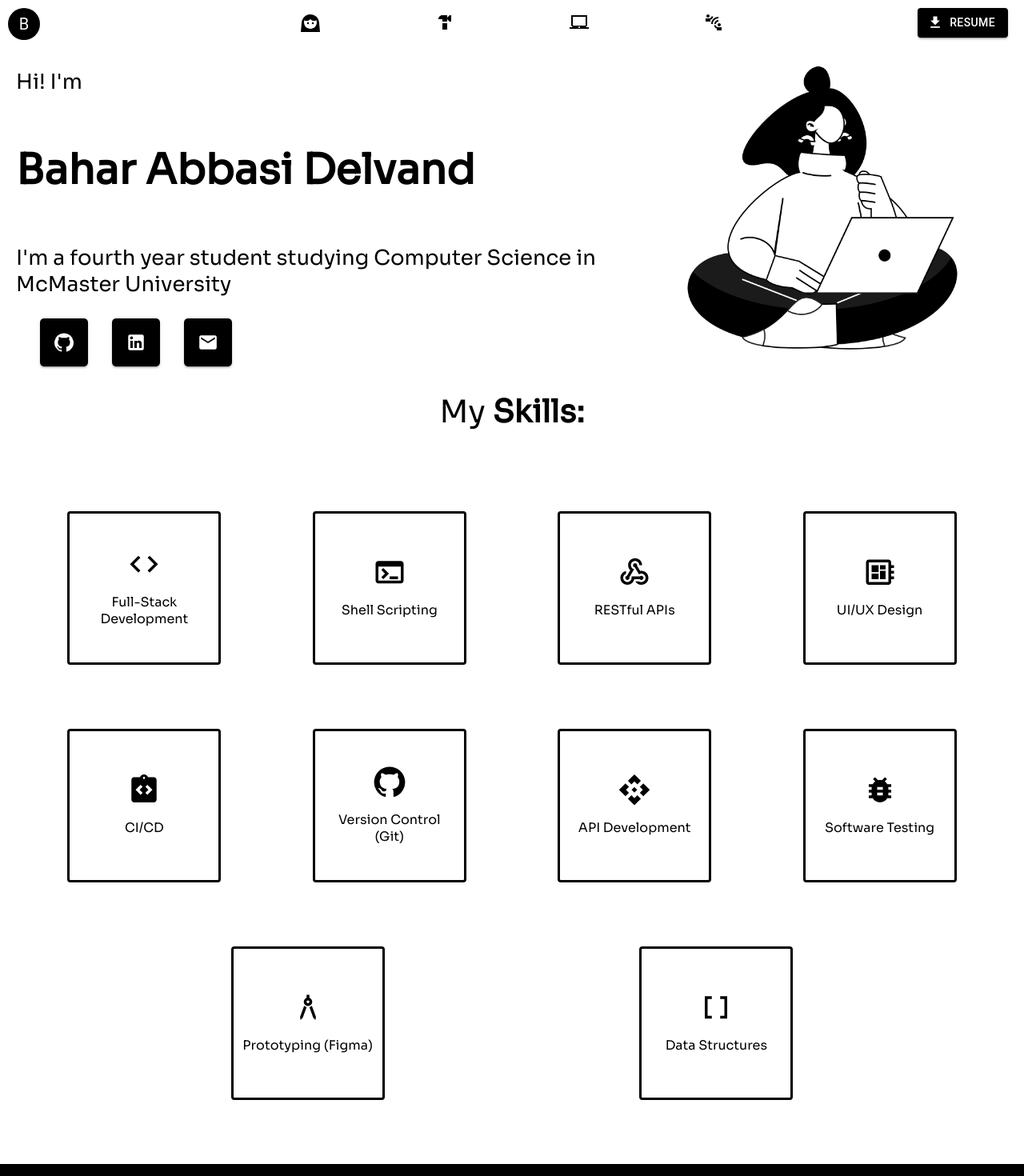
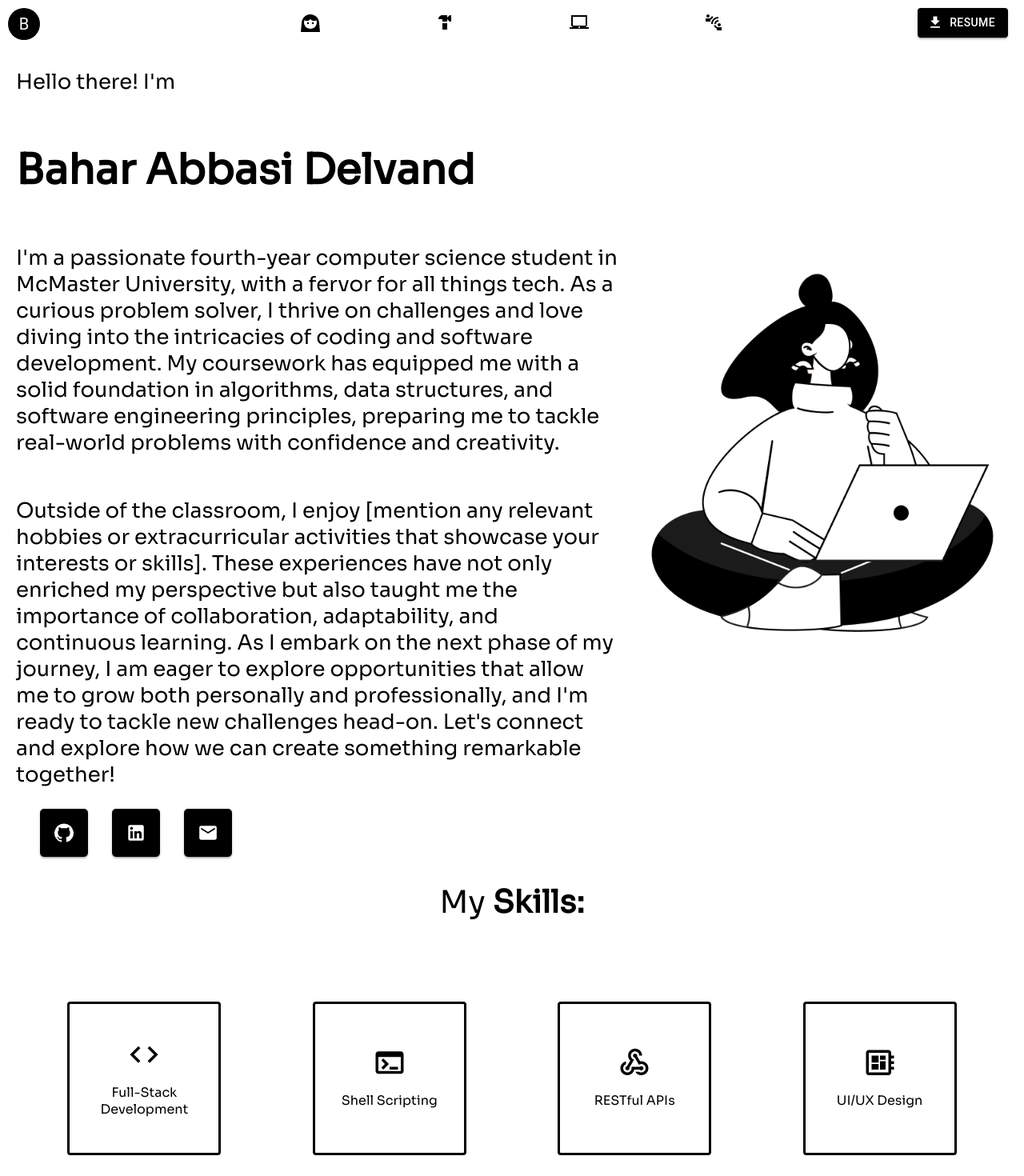
Before and after one commit to BaharAbbasiDelvand/personal-portfolio, a React (Create React App) app: page / in a window 1280 px wide. Shown: the top 1470 px of the page at 80% size. Built offline with nearby package versions, Linux system fonts and the light colour scheme.

Commit message:
made the drawer functional

```diff
--- a/src/Fragments/About/AboutMe.tsx
+++ b/src/Fragments/About/AboutMe.tsx
@@ -3,21 +3,40 @@ import Banner from "../../photos/Banner.png";
 import "./aboutme.css";
 import LinkedInIcon from "@mui/icons-material/LinkedIn";
 import SquareButton from "../../components/SquareButton/Squarebutton";
-import GitHubIcon from '@mui/icons-material/GitHub';
+import GitHubIcon from "@mui/icons-material/GitHub";
 import Buttons from "../../components/Buttons/Buttons";
 const AboutMe = () => {
-
     return (
         <div className="about-container" id="about">
             <div className="text-container">
-                <p> Hi! I'm</p>
+                <p> Hello there! I'm </p>
                 <h1>Bahar Abbasi Delvand</h1>
                 <p>
-                    I'm a fourth year student studying Computer Science in
-                    McMaster University
+                    I'm a passionate fourth-year computer science student in McMaster University, with a
+                    fervor for all things tech. As a curious problem solver, I
+                    thrive on challenges and love diving into the intricacies of
+                    coding and software development. My
+                    coursework has equipped me with a solid foundation in
+                    algorithms, data structures, and software engineering
+                    principles, preparing me to tackle real-world problems with
+                    confidence and creativity. </p>
+                    <p>
+                    Outside
+                    of the classroom, I enjoy [mention any relevant hobbies or
+                    extracurricular activities that showcase your interests or
+                    skills]. These experiences have not only enriched my
+                    perspective but also taught me the importance of
+                    collaboration, adaptability, and continuous learning. As I
+                    embark on the next phase of my journey, I am eager to
+                    explore opportunities that allow me to grow both personally
+                    and professionally, and I'm ready to tackle new challenges
+                    head-on. Let's connect and explore how we can create
+                    something remarkable together!
                 </p>
-                <div className="button-container"> <Buttons/> </div>
-
+                <div className="button-container">
+                    {" "}
+                    <Buttons />{" "}
+                </div>
             </div>
             <div className="photo-container">
                 {/* <img src={Banner} alt="My Image" /> */}
--- a/src/Fragments/Contact/Contact.tsx
+++ b/src/Fragments/Contact/Contact.tsx
@@ -72,8 +72,7 @@ const Contact = () => {
                                 height: "56px",
                                 borderRadius: "10px",
                             }}
-                            className="Connect-Button"
-                        >
+                            className="Connect-Button">
                             {" "}
                             Get In Touch
                         </Button>
--- a/src/Fragments/Contact/contact.css
+++ b/src/Fragments/Contact/contact.css
@@ -40,7 +40,7 @@
 .contact-buttons {
     display: flex;
     flex-direction: row;
-    justify-content: space-between;
+    justify-content: space-evenly;
     width: 100%;
     @media (max-width: 1100px) {
         flex-direction: column;
--- a/src/Fragments/Projects/Projects.tsx
+++ b/src/Fragments/Projects/Projects.tsx
@@ -23,7 +23,7 @@ const Projects = () => {
                 <ProjectSpace
                     number={1}
                     title="GAIB: Gen AI TestBot"
-                    description="GAIB is blah blah"
+                    description="The GenAI Test Bot revolutionizes software testing by seamlessly connecting to GitHub repositories, fetching the latest commit details, and automating unit test case generation. Integrated into the VSCode environment, it analyzes code changes, crafts test scenarios, and provides precision reports, ensuring code quality and reliability. By automating test suite generation and documentation, it accelerates development cycles and enhances software quality. "
                     photo={GAIB}
                     link="https://example.com/gaib"
                 />
--- a/src/Fragments/Projects/projects.css
+++ b/src/Fragments/Projects/projects.css
@@ -8,6 +8,7 @@
     display: flex;
     flex-direction: row;
     width: 100%;
+    text-align: left;
     justify-content: space-around;
     align-items: center;
     margin-bottom: 80px;
@@ -19,6 +20,7 @@
 .even .project {
     display: flex;
     flex-direction: row-reverse;
+    text-align: right;
     width: 100%;
     justify-content: space-around;
     align-items: center;
@@ -82,11 +84,13 @@
 }
 .subtext {
     color: #71717a;
+    text-align: left;
     font-size: large;
 }
 
 .h2-container {
     margin-bottom: 50px;
+    /* text-align: left; */
 }
 
 .link {
--- a/src/components/Navbar/Navbar/Nav.tsx
+++ b/src/components/Navbar/Navbar/Nav.tsx
@@ -61,29 +61,29 @@ export default function Navbar() {
             onKeyDown={toggleDrawer(anchor, false)}
         >
             <List>
-                {["About Me", "My Skills", "My Projects", "Contacts"].map(
+                {["About Me", "My Skills", "My Projects", "Contact Me"].map(
                     (text, index) => (
                         <ListItem key={text} disablePadding>
-                            <ListItemButton>
+                            <ListItemButton onClick={() => {
+                        if (index === 0) {
+                            handleNavigation("about");
+                        } else if (index === 1) {
+                            handleNavigation("skills");
+                        } else if (index === 2) {
+                            handleNavigation("projects");
+                        } else {
+                            handleNavigation("contact");
+                        }
+                    }}>
                         <ListItemIcon>
-                                    {index % 4 === 0 ? (
-                                        <Face3SharpIcon onClick={() =>
-                                            handleNavigation("about")
-                                        }/>
-                                    ) : index % 4 === 1 ? (
-                                        <HardwareSharpIcon onClick={() =>
-                                            handleNavigation("skills")
-                                        }/>
-                                    ) : index % 4 === 2 ? (
-                                        <LaptopMacSharpIcon onClick={() =>
-                                            handleNavigation("projects")
-                                        } />
+                            {index === 0 ? (
+                                <Face3SharpIcon />
+                            ) : index === 1 ? (
+                                <HardwareSharpIcon />
+                            ) : index === 2 ? (
+                                <LaptopMacSharpIcon />
                             ) : (
-                                        <ConnectWithoutContactSharpIcon
-                                            onClick={() =>
-                                                handleNavigation("contact")
-                                            }
-                                        />
+                                <ConnectWithoutContactSharpIcon />
                             )}
                         </ListItemIcon>
                         <ListItemText primary={text} />
@@ -202,31 +202,3 @@ export default function Navbar() {
         </div>
     );
 }
-
-// const Menu = ({callBack}) => {
-
-//     const list = [['About', AboutPic,<AboutMe/>], ['Skills', SkillPic, <Skillslol/>], ['Projects', ProjPic, <Proj/>], ['Contact', ContactPic,<Contacts/>]]
-
-//     const clickHandler = (text) => {
-//         callBack(text);
-//     }
-
-//     return (
-//         <div className="menu-icons-container">
-//             {
-//                 list.map((item) => {
-//                     return(
-//                         <div className="menu-icon" onClick={() => clickHandler(item[2])}>
-//                             <Skills image={item[1]}/>
-//                             <h4>{item[0]}</h4>
-
-//                         </div>
-//                     )
-//                 })
-//             }
-
-//         </div>
-//     )
-// }
-
-// export default Menu;
```
Lines whose indentation alone changed are shown as unchanged.
